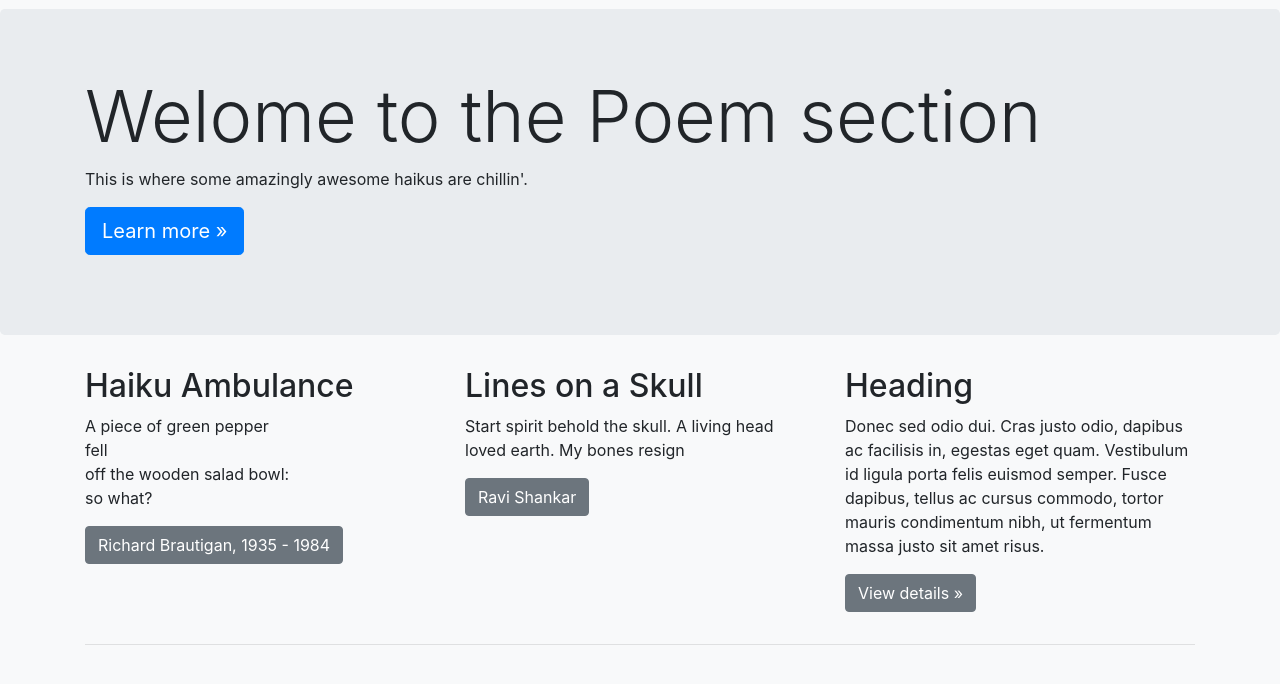
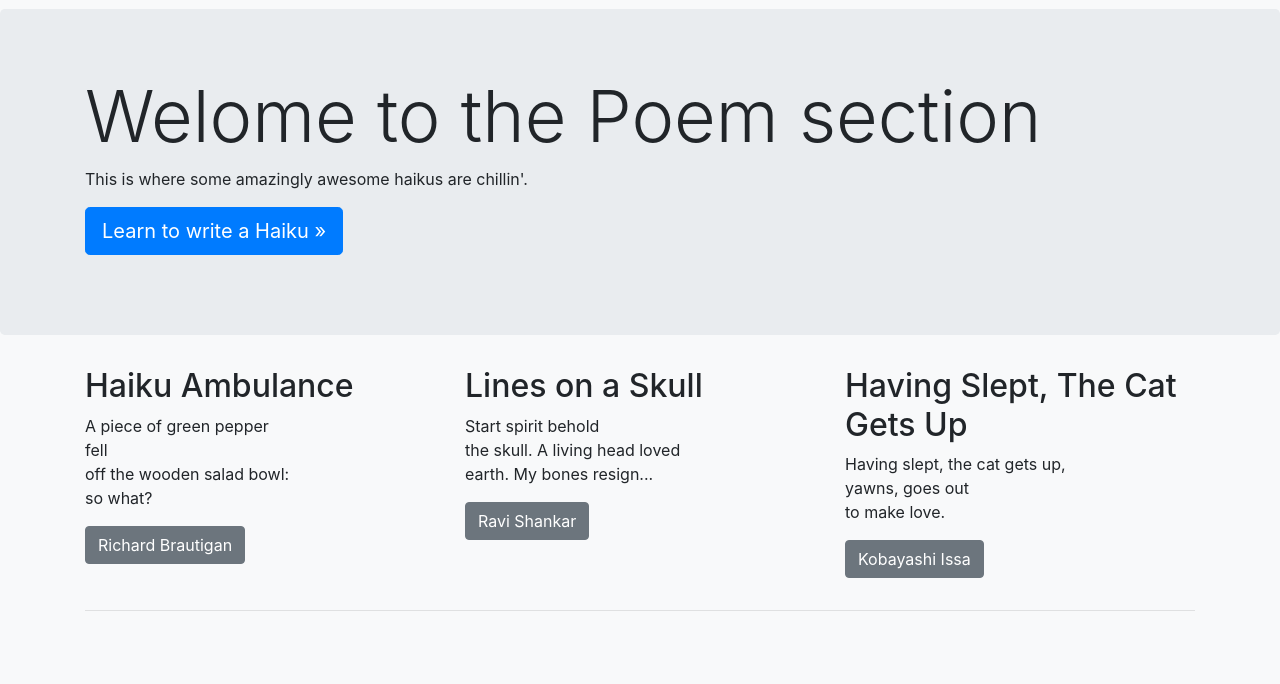
Before and after one commit to kayo321/lab8, a Flask app: page /poems in a window 1280 px wide. Shown: the part 56-740 px from the top of the page. Run offline with Flask 2, Linux system fonts and the light colour scheme; parts of the project's set-up code (start-up, migrations or seed data) failed here and were passed over; some libraries are stand-ins or nearby versions.

Commit message:
minor updates

```diff
--- a/app.py
+++ b/app.py
@@ -55,7 +55,6 @@ def login():
                 #session['username'] = "username"
             flash('You were successfully logged in')
             return redirect('/secret')
-
     return render_template('login.html', error=error, title='Sign In')
 
 @MyApp.route('/logout')
@@ -70,13 +69,11 @@ def about():
 
 @MyApp.route('/secret')
 def secret():
-    #if request.method != 'POST':
         error = None
-        if session['logged_in'] == True:
-            return render_template('secret.html')
-        else:
+        if session['logged_in'] != True:
             error = 'You must be logged in to access this page!'
-        return render_template('login.html', error=error, title='Sign In')
+            return render_template('login.html', error=error, title='Sign In')
+        return render_template('secret.html')
 
 
 
--- a/static/css/style.css
+++ b/static/css/style.css
@@ -6,3 +6,9 @@ body
 {
   margin: 0 auto;
 }
+.center {
+    display: block;
+    margin-left: auto;
+    margin-right: auto;
+    width: 50%;
+}
--- a/templates/about.html
+++ b/templates/about.html
@@ -8,6 +8,7 @@
         <h1>About Us</h1>
         <p>We are cool. Super cool. Cool cool cool...</p>
       </div>
+      <img src=/static/images/Grumpycat.jpg alt="Grumpy Cat">
 
     </main>
 </html>
--- a/templates/base.html
+++ b/templates/base.html
@@ -44,15 +44,6 @@
        </ul>
       </div>
     </nav>
-    {% with messages = get_flashed_messages() %}
-      {% if messages %}
-      <ul class=flashes>
-      {% for message in messages %}
-        <li>{{ message }}</li>
-      {% endfor %}
-      </ul>
-      {% endif %}
-    {% endwith %}
     {% block content %}{% endblock %}
 	<!-- script references -->
   <script src="/static/js/jquery-3.3.1.min.js"</script></script>
--- a/templates/poems.html
+++ b/templates/poems.html
@@ -7,7 +7,7 @@
         <div class="container">
           <h1 class="display-3">Welome to the Poem section</h1>
           <p>This is where some amazingly awesome haikus are chillin'.</p>
-          <p><a class="btn btn-primary btn-lg" href="http://www.edu.pe.ca/stjean/playing%20with%20poetry/Hennessey/howtohaiku.htm" role="button">Learn more &raquo;</a></p>
+          <p><a class="btn btn-primary btn-lg" href="http://www.edu.pe.ca/stjean/playing%20with%20poetry/Hennessey/howtohaiku.htm" role="button">Learn to write a Haiku &raquo;</a></p>
         </div>
       </div>
 
@@ -20,21 +20,22 @@
                fell<br>
                off the wooden salad bowl:<br>
                so what?</p>
-            <p><a class="btn btn-secondary" href="https://www.poets.org/poetsorg/poem/haiku-ambulance" role="button">Richard Brautigan, 1935 - 1984</a></p>
+            <p><a class="btn btn-secondary" href="https://www.poets.org/poetsorg/poem/haiku-ambulance" role="button">Richard Brautigan</a></p>
           </div>
           <div class="col-md-4">
             <h2>Lines on a Skull</h2>
-            <p>Start spirit behold
-              the skull. A living head loved
-              earth. My bones resign<br>
-
+            <p>Start spirit behold<br>
+              the skull. A living head loved<br>
+              earth. My bones resign...
             </p>
             <p><a class="btn btn-secondary" href="https://www.poets.org/poetsorg/poem/lines-skull" role="button">Ravi Shankar</a></p>
           </div>
           <div class="col-md-4">
-            <h2>Heading</h2>
-            <p>Donec sed odio dui. Cras justo odio, dapibus ac facilisis in, egestas eget quam. Vestibulum id ligula porta felis euismod semper. Fusce dapibus, tellus ac cursus commodo, tortor mauris condimentum nibh, ut fermentum massa justo sit amet risus.</p>
-            <p><a class="btn btn-secondary" href="#" role="button">View details &raquo;</a></p>
+            <h2>Having Slept, The Cat Gets Up</h2>
+            <p>Having slept, the cat gets up,<br>
+               yawns, goes out<br>
+               to make love.</p>
+            <p><a class="btn btn-secondary" href="https://www.poemhunter.com/poem/hey-sparrow/#content" role="button">Kobayashi Issa</a></p>
           </div>
         </div>
 
--- a/templates/secret.html
+++ b/templates/secret.html
@@ -4,9 +4,6 @@
 
 <html>
   <body>
-    {% if error %}
-      <p class=error style="color: green;"><strong>Error:</strong> {{ error }}
-    {% endif %}
     {% with messages = get_flashed_messages() %}
       {% if messages %}
         <ul class=flashes>
@@ -17,6 +14,7 @@
       {% endif %}
     {% endwith %}
     <h1> {{ session['username'] }} IS LOGGED IN, YOU FOUND THE SECRET PAGE </h1>
+    <img src="/static/images/secret.jpg" alt="TOP SECRET" class="center">
   </body>
 </html>
 
```
Also changed, not shown: templates/pics.html (+10 -2 lines), static/images/Grumpycat.jpg (added), static/images/secret.jpg (added), static/images/topsecret.jpg (added).
